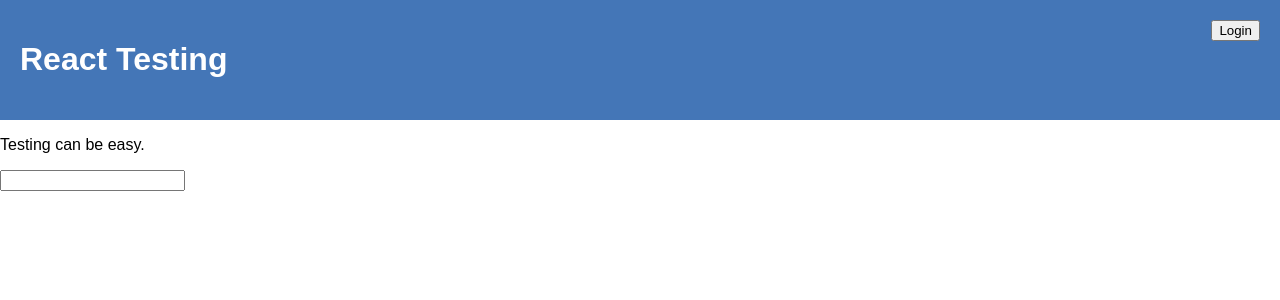
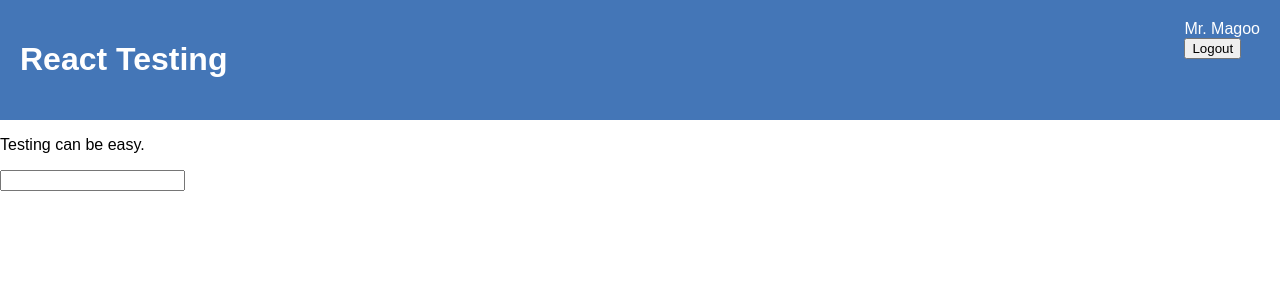
Before and after one commit to reergymerej/react-testing-talk, a React app: page / in a window 1280 px wide. Shown: the top 300 px of the page. Built offline with nearby package versions, Linux system fonts and the light colour scheme.

Commit message:
Finish up User component

```diff
--- a/src/User.js
+++ b/src/User.js
@@ -1,11 +1,18 @@
 import React from 'react'
 
 const User = (props) => {
-  const { onLogin } = props
-
+  const { user, onLogin, onLogout } = props
   return (
     <div>
-      <button className="login" onClick={onLogin}>Login</button>
+      { !user
+        && <button className="login" onClick={onLogin}>Login</button>
+      }
+      { user
+        && <div className="name">{user}</div>
+      }
+      { user
+        && <button className="logout" onClick={onLogout}>Logout</button>
+      }
     </div>
   )
 }
```
Also changed, not shown: 2 other files (tests, documents, lock files or other folders).
